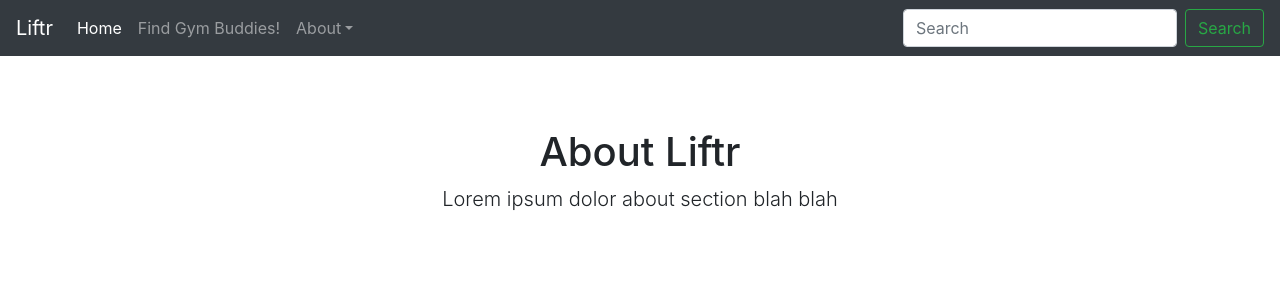
After one commit to eric-newcomer/GymBuddy, a Django app: page /about/ in a window 1280 px wide. The commit adds this page. Shown: the top 300 px of the page. Run offline with Django 3.2, Linux system fonts and the light colour scheme; some libraries are stand-ins or nearby versions.

Commit message:
Add about template and links

```diff
--- /dev/null
+++ b/main/templates/main/about.html
@@ -0,0 +1,6 @@
+{% extends "main/header.html" %}
+
+{% block content %}
+    <h1>About Liftr</h1>
+    <p class="lead">Lorem ipsum dolor about section blah blah</p>
+{% endblock %}
--- a/main/templates/main/header.html
+++ b/main/templates/main/header.html
@@ -18,7 +18,7 @@
   <body>
 
     <nav class="navbar navbar-expand-md navbar-dark bg-dark fixed-top">
-      <a class="navbar-brand" href="#">Liftr</a>
+      <a class="navbar-brand" href="/">Liftr</a>
       <button class="navbar-toggler" type="button" data-toggle="collapse" data-target="#navbarsExampleDefault" aria-controls="navbarsExampleDefault" aria-expanded="false" aria-label="Toggle navigation">
         <span class="navbar-toggler-icon"></span>
       </button>
@@ -26,10 +26,10 @@
       <div class="collapse navbar-collapse" id="navbarsExampleDefault">
         <ul class="navbar-nav mr-auto">
           <li class="nav-item active">
-            <a class="nav-link" href="#">Home <span class="sr-only">(current)</span></a>
+            <a class="nav-link" href="/">Home<span class="sr-only">(current)</span></a>
           </li>
           <li class="nav-item">
-            <a class="nav-link" href="#">Workout</a>
+            <a class="nav-link" href="#">Find Gym Buddies!</a>
           </li>
           <!-- <li class="nav-item">
             <a class="nav-link disabled" href="#">Disabled</a>
@@ -37,9 +37,9 @@
           <li class="nav-item dropdown">
             <a class="nav-link dropdown-toggle" href="http://example.com" id="dropdown01" data-toggle="dropdown" aria-haspopup="true" aria-expanded="false">About</a>
             <div class="dropdown-menu" aria-labelledby="dropdown01">
-              <a class="dropdown-item" href="#">What is Liftr?</a>
-              <a class="dropdown-item" href="#">Repository for this website</a>
-              <a class="dropdown-item" href="#">About the creator</a>
+              <a class="dropdown-item" href="about">What is Liftr?</a>
+              <a class="dropdown-item" href="https://github.com/eric-newcomer/liftr" target="_blank">Repository for this website</a>
+              <a class="dropdown-item" href="https://eric-newcomer.github.io/site/" target="blank">About the creator</a>
             </div>
           </li>
         </ul>
--- a/main/urls.py
+++ b/main/urls.py
@@ -4,5 +4,6 @@ from django.urls import path
 from . import views
 
 urlpatterns = [
-    path('', views.index, name='index')
+    path('', views.index, name='index'),
+    path('about/', views.about, name='about')
 ]
--- a/main/views.py
+++ b/main/views.py
@@ -2,3 +2,6 @@ from django.shortcuts import render
 
 def index(request):
    return render(request, 'main/home.html')
+
+def about(request):
+   return render(request, 'main/about.html')
```
